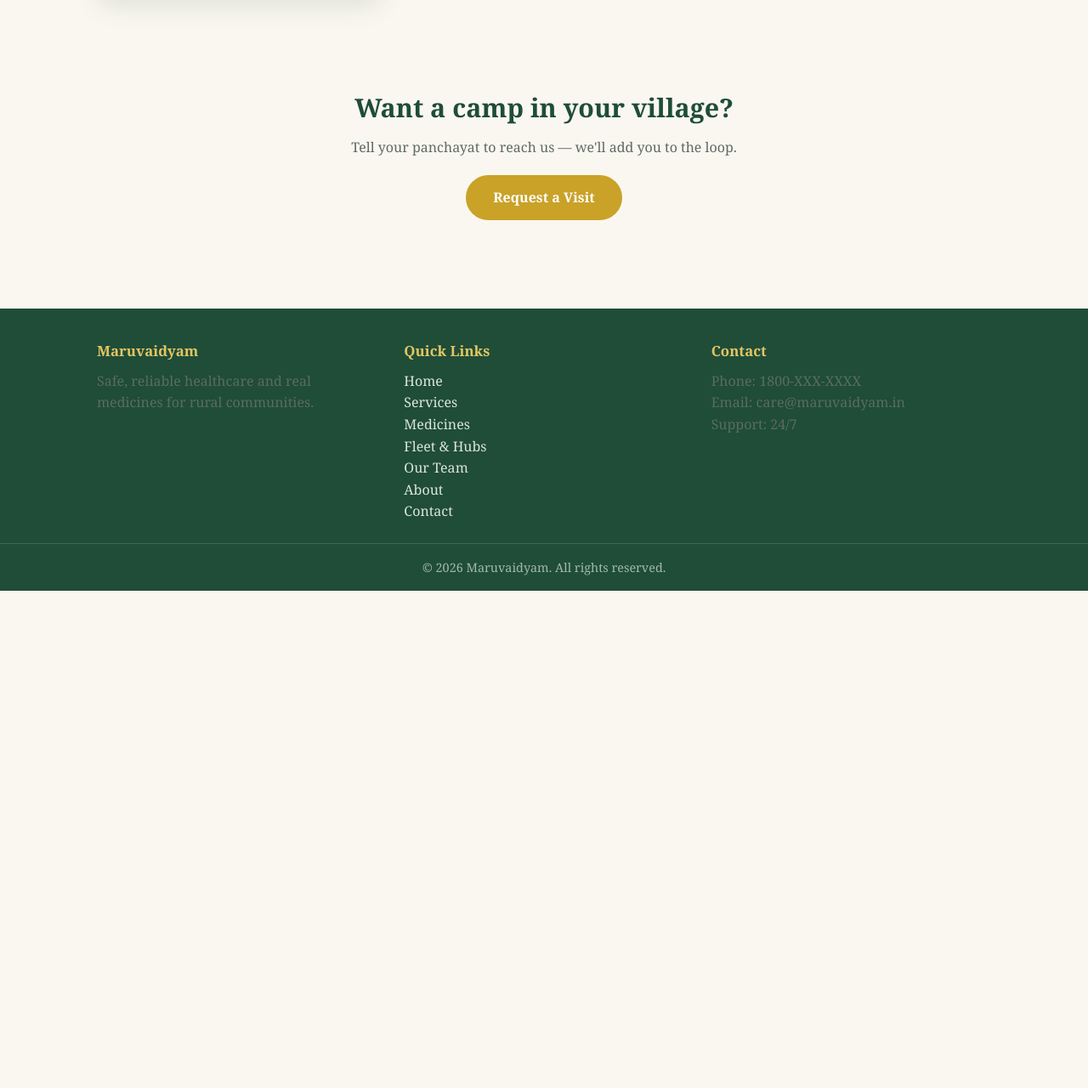
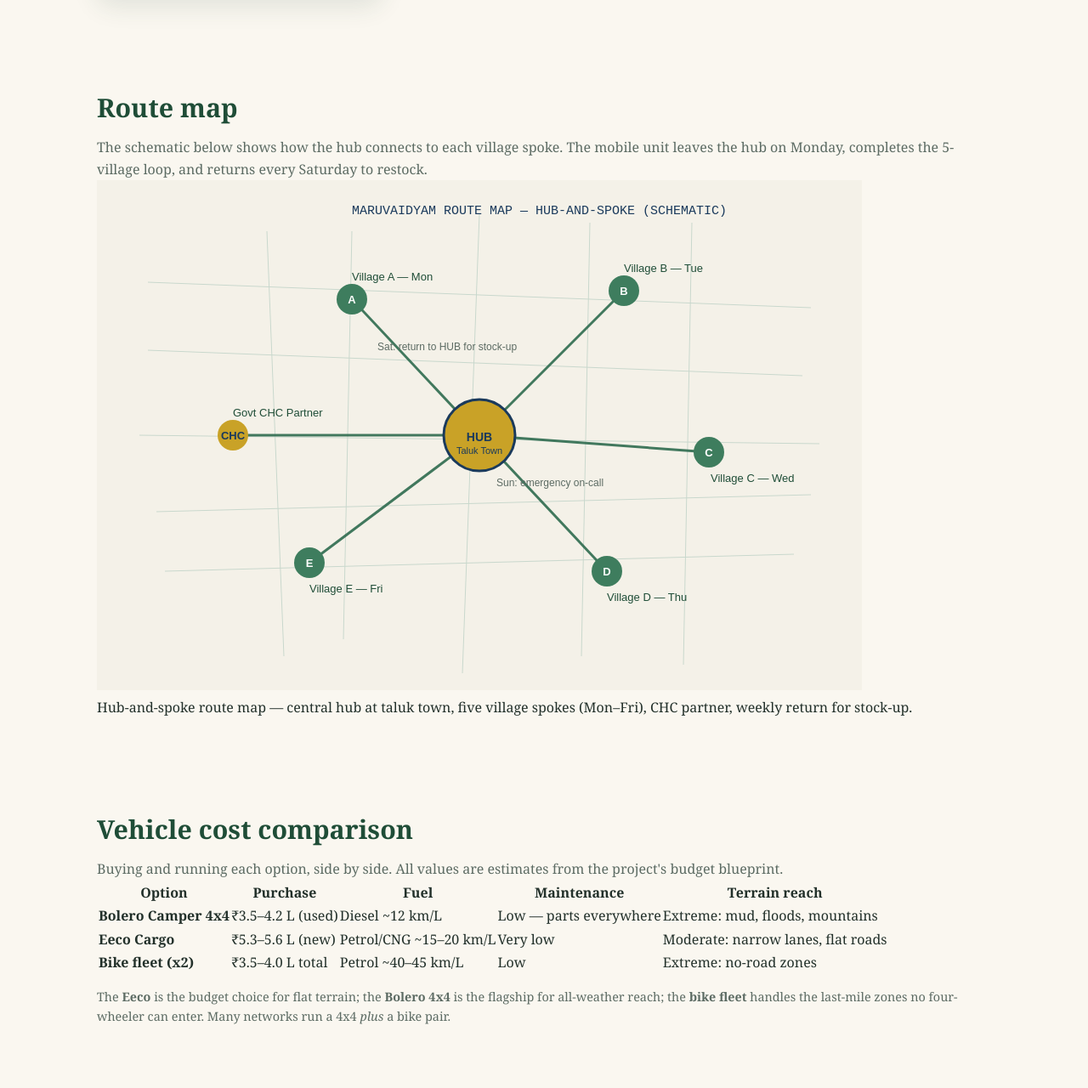
Before and after one commit to albert7111/albert7111.github.io, a plain HTML site: page fleet.html in a window 1280 px wide. Shown: the part 2000-3280 px from the top of the page at 85% size. Before the commit the page ends 2695 px from the top, so only its background shows below. Drawn offline with Linux system fonts and the light colour scheme.

Commit message:
Add maps and pricing

```diff
--- a/fleet.html
+++ b/fleet.html
@@ -96,6 +96,31 @@
         <div class="card"><h3>Saturday</h3><p>Central hub day &mdash; stock-up, lab samples, specialist reviews</p></div>
         <div class="card"><h3>Sunday</h3><p>Rest / emergency on-call only</p></div>
       </div>
+    </section>
+
+    <section class="section">
+      <h2>Route map</h2>
+      <p>The schematic below shows how the hub connects to each village spoke. The mobile unit leaves the hub on Monday, completes the 5-village loop, and returns every Saturday to restock.</p>
+      <figure class="blueprint">
+        <img src="assets/route-map.svg" alt="Maruvaidyam hub-and-spoke route map">
+        <figcaption>Hub-and-spoke route map — central hub at taluk town, five village spokes (Mon&ndash;Fri), CHC partner, weekly return for stock-up.</figcaption>
+      </figure>
+    </section>
+
+    <section class="section">
+      <h2>Vehicle cost comparison</h2>
+      <p>Buying and running each option, side by side. All values are estimates from the project's budget blueprint.</p>
+      <table class="price-table">
+        <thead>
+          <tr><th>Option</th><th>Purchase</th><th>Fuel</th><th>Maintenance</th><th>Terrain reach</th></tr>
+        </thead>
+        <tbody>
+          <tr><td><b>Bolero Camper 4x4</b></td><td>&#8377;3.5&ndash;4.2 L (used)</td><td>Diesel ~12 km/L</td><td>Low &mdash; parts everywhere</td><td>Extreme: mud, floods, mountains</td></tr>
+          <tr><td><b>Eeco Cargo</b></td><td>&#8377;5.3&ndash;5.6 L (new)</td><td>Petrol/CNG ~15&ndash;20 km/L</td><td>Very low</td><td>Moderate: narrow lanes, flat roads</td></tr>
+          <tr><td><b>Bike fleet (x2)</b></td><td>&#8377;3.5&ndash;4.0 L total</td><td>Petrol ~40&ndash;45 km/L</td><td>Low</td><td>Extreme: no-road zones</td></tr>
+        </tbody>
+      </table>
+      <p style="font-size:0.9rem; color:var(--muted); margin-top:0.8rem;">The <b>Eeco</b> is the budget choice for flat terrain; the <b>Bolero 4x4</b> is the flagship for all-weather reach; the <b>bike fleet</b> handles the last-mile zones no four-wheeler can enter. Many networks run a 4x4 <em>plus</em> a bike pair.</p>
     </section>
 
     <section class="section center">
```
